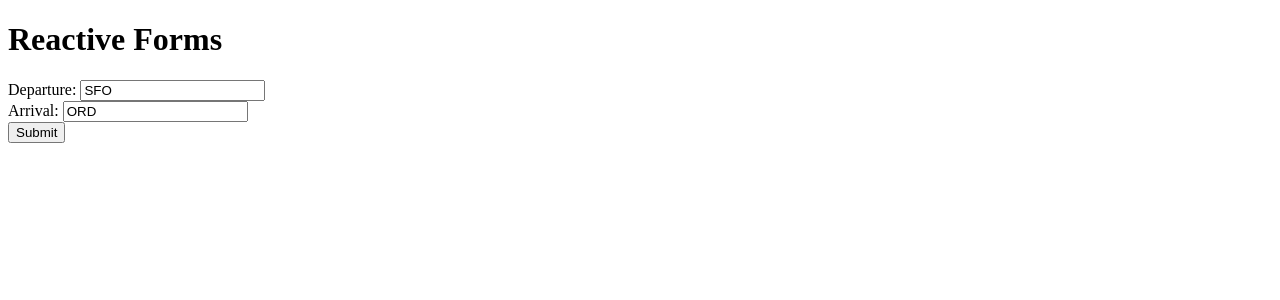
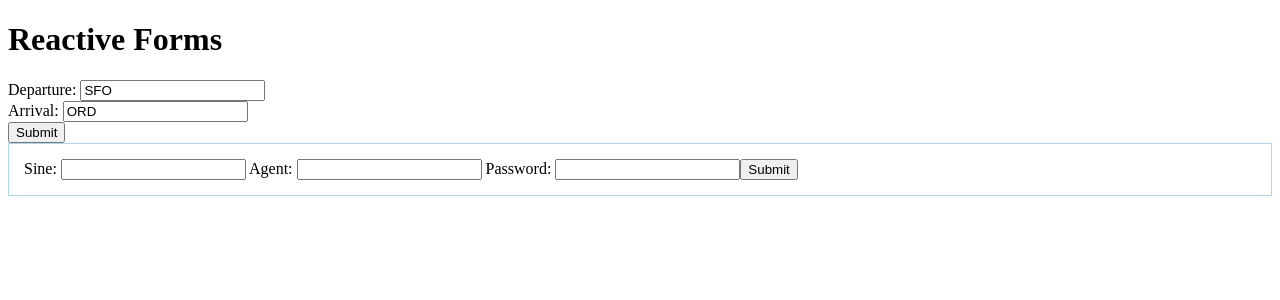
Before and after one commit to Compass-UI/reactive-form-sample, an Angular app: page / in a window 1280 px wide. Shown: the top 300 px of the page. Built offline with nearby package versions, Linux system fonts and the light colour scheme.

Commit message:
component styles form data template way

```diff
--- a/src/app/app.component.html
+++ b/src/app/app.component.html
@@ -4,11 +4,11 @@
 <form autocomplete="off" novalidate
   [formGroup]="searchForm">
   <div>
-    <span class="vaidation" *ngIf="!searchForm.controls.fromCity.valid">Departure is required</span>
+    <em class="vaidation" *ngIf="!searchForm.controls.fromCity.valid">Departure is required</em>
     Departure: <input formControlName="fromCity" type="text">
   </div>
   <div>
-    <span class="vaidation" *ngIf="!searchForm.controls.toCity.valid">Departure is required</span>
+    <em class="vaidation" *ngIf="!searchForm.controls.toCity.valid">Departure is required</em>
     Arrival: <input formControlName="toCity" type="text">
   </div>
 
@@ -17,3 +17,5 @@
     (click)="submit(searchForm)"
     [disabled]="!searchForm.valid">
 </form>
+
+<app-form-template></app-form-template>
--- a/src/app/app.module.ts
+++ b/src/app/app.module.ts
@@ -5,11 +5,13 @@ import { NgModule } from '@angular/core';
 import { AppComponent } from './app.component';
 import { FormsModule, ReactiveFormsModule } from '@angular/forms';
 import { FlightSearchService } from './flight-search.service';
+import { FormTemplateComponent } from './form-template/form-template.component';
 
 
 @NgModule({
   declarations: [
-    AppComponent
+    AppComponent,
+    FormTemplateComponent
   ],
   imports: [
     BrowserModule,
--- /dev/null
+++ b/src/app/form-template/form-template.component.css
@@ -0,0 +1,4 @@
+.component{
+    border: solid 1px lightblue;
+    padding: 15px;
+}
--- /dev/null
+++ b/src/app/form-template/form-template.component.html
@@ -0,0 +1,8 @@
+<form class="component" #loginForm="ngForm" (ngSubmit)="login(loginForm.value)">
+  Sine: <input type="text" (ngModel)="sine" name="sine">
+  Agent: <input type="text" (ngModel)="agent" name="agent">
+  Password: <input type="text" (ngModel)="password" name="password">
+
+  <input type="submit">
+
+</form>
--- /dev/null
+++ b/src/app/form-template/form-template.component.ts
@@ -0,0 +1,24 @@
+import { Component, OnInit } from '@angular/core';
+
+@Component({
+  selector: 'app-form-template',
+  templateUrl: './form-template.component.html',
+  styleUrls: ['./form-template.component.css']
+})
+export class FormTemplateComponent implements OnInit {
+  sine: string = '';
+  agent: string = '';
+  password: string = '';
+
+  constructor() { }
+
+  ngOnInit() {
+
+  }
+  login(form){
+
+    console.log(form);
+    console.log(`User: ${form.agent} Agent: ${form.agent} pass: ${form.password}`);
+  }
+
+}
```
Also changed, not shown: .angular-cli.json, 1 other file (tests, documents, lock files or other folders).
